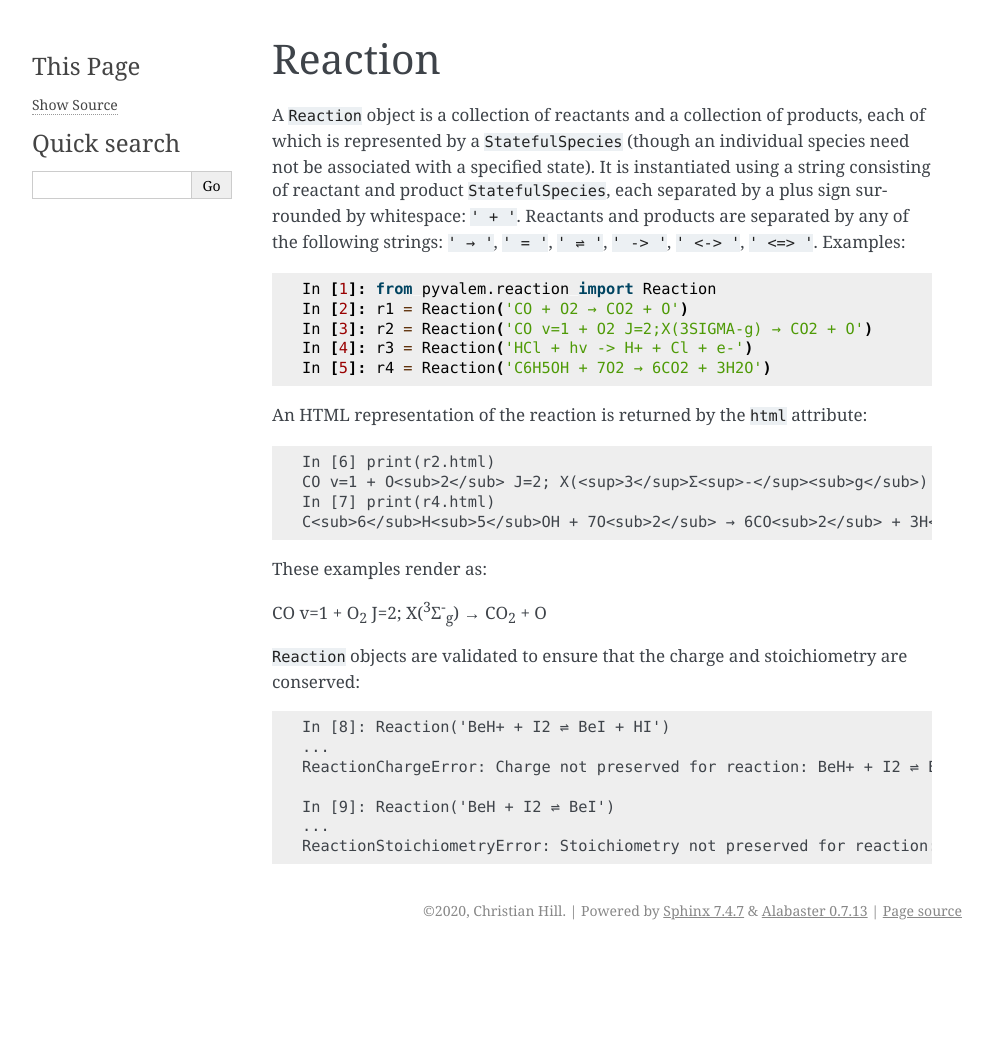
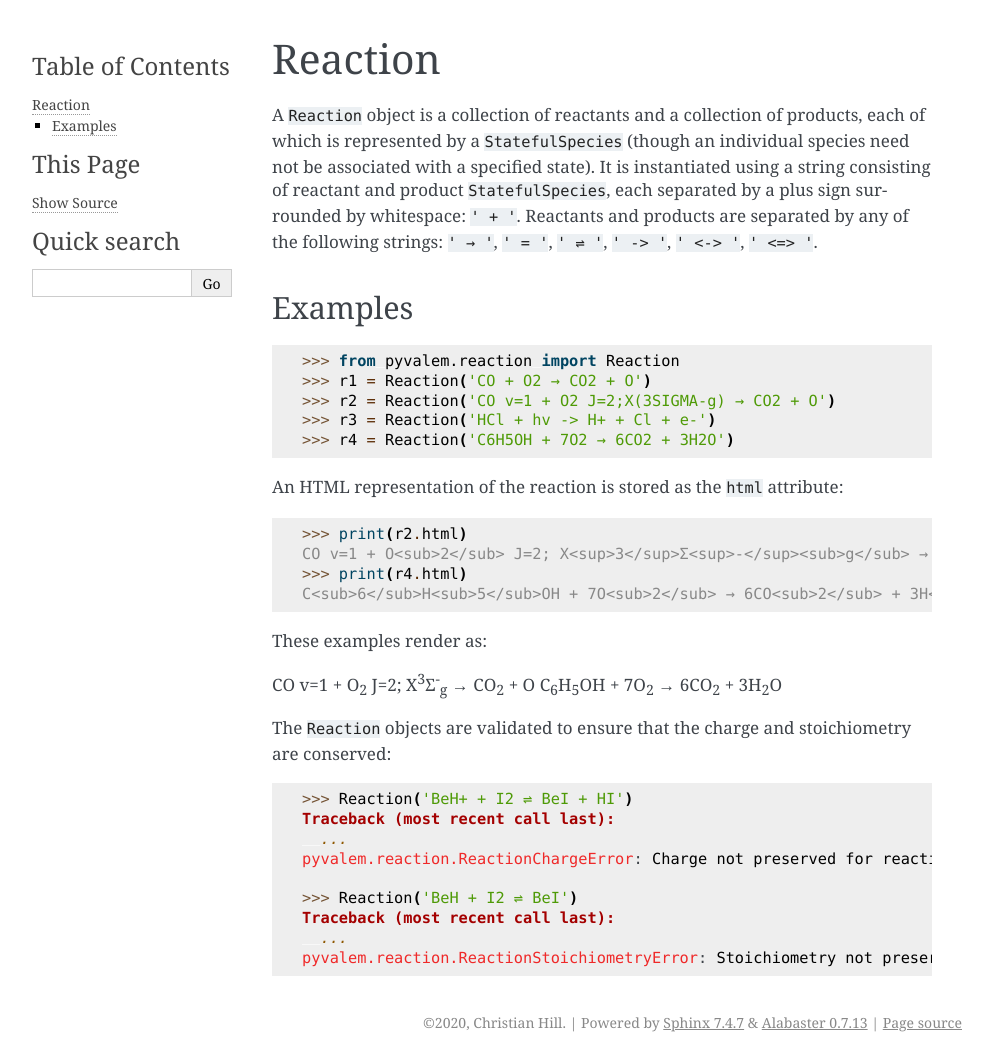
Before and after one commit to xnx/pyvalem, a Sphinx documentation site: the page built from doc/reaction.rst, in a window 1280 px wide. Shown: the whole page, without its empty margins (148-1141 px from the left). Built offline with Sphinx 7.4.7, drawn with Linux system fonts in a browser that asks for light colours; before the commit the page ends 950 px from its top, so only the background shows below that.

Commit message:
tweak the reaction.rst in docs to turn the examples into doctest format

```diff
--- a/doc/reaction.rst
+++ b/doc/reaction.rst
@@ -1,38 +1,50 @@
 Reaction
 ********
 
-A ``Reaction`` object is a collection of reactants and a collection of products, each of which is represented by a ``StatefulSpecies`` (though an individual species need not be associated with a specified state). It is instantiated using a string consisting of reactant and product ``StatefulSpecies``, each separated by a plus sign surrounded by whitespace: ``' + '``. Reactants and products are separated by any of the following strings: ``' → '``, ``' = '``, ``' ⇌ '``, ``' -> '``, ``' <-> '``, ``' <=> '``. Examples::
+A ``Reaction`` object is a collection of reactants and a collection of products,
+each of which is represented by a ``StatefulSpecies`` (though an individual species
+need not be associated with a specified state).
+It is instantiated using a string consisting of reactant and product
+``StatefulSpecies``, each separated by a plus sign surrounded by whitespace: ``' + '``.
+Reactants and products are separated by any of the following strings:
+``' → '``, ``' = '``, ``' ⇌ '``, ``' -> '``, ``' <-> '``, ``' <=> '``.
 
-    In [1]: from pyvalem.reaction import Reaction
-    In [2]: r1 = Reaction('CO + O2 → CO2 + O')
-    In [3]: r2 = Reaction('CO v=1 + O2 J=2;X(3SIGMA-g) → CO2 + O')
-    In [4]: r3 = Reaction('HCl + hv -> H+ + Cl + e-')
-    In [5]: r4 = Reaction('C6H5OH + 7O2 → 6CO2 + 3H2O')
+Examples
+========
 
-An HTML representation of the reaction is returned by the ``html`` attribute::
+.. code-block:: pycon
 
-    In [6] print(r2.html)
-    CO v=1 + O<sub>2</sub> J=2; X(<sup>3</sup>Σ<sup>-</sup><sub>g</sub>) → CO<sub>2</sub> + O
-    In [7] print(r4.html)
+    >>> from pyvalem.reaction import Reaction
+    >>> r1 = Reaction('CO + O2 → CO2 + O')
+    >>> r2 = Reaction('CO v=1 + O2 J=2;X(3SIGMA-g) → CO2 + O')
+    >>> r3 = Reaction('HCl + hv -> H+ + Cl + e-')
+    >>> r4 = Reaction('C6H5OH + 7O2 → 6CO2 + 3H2O')
+
+An HTML representation of the reaction is stored as the ``html`` attribute::
+
+    >>> print(r2.html)
+    CO v=1 + O<sub>2</sub> J=2; X<sup>3</sup>Σ<sup>-</sup><sub>g</sub> → CO<sub>2</sub> + O
+    >>> print(r4.html)
     C<sub>6</sub>H<sub>5</sub>OH + 7O<sub>2</sub> → 6CO<sub>2</sub> + 3H<sub>2</sub>O
 
 These examples render as:
 
 .. raw:: html
 
-    CO v=1 + O<sub>2</sub> J=2; X(<sup>3</sup>Σ<sup>-</sup><sub>g</sub>) → CO<sub>2</sub> + O
+    CO v=1 + O<sub>2</sub> J=2; X<sup>3</sup>Σ<sup>-</sup><sub>g</sub> → CO<sub>2</sub> + O
+    C<sub>6</sub>H<sub>5</sub>OH + 7O<sub>2</sub> → 6CO<sub>2</sub> + 3H<sub>2</sub>O
 
-.. raw:: latex
+The ``Reaction`` objects are validated to ensure that the charge and stoichiometry are
+conserved:
 
-    $\mathrm{C}\mathrm{O} \; v=1 + \mathrm{O}_{2} \; J=2; \; X({}^{3}\Sigma^-_{g}) \rightarrow \mathrm{C}\mathrm{O}_{2} + \mathrm{O}$\\
-    $\mathrm{C}_{6}\mathrm{H}_{5}\mathrm{O}\mathrm{H} + 7\mathrm{O}_{2} \rightarrow 6\mathrm{C}\mathrm{O}_{2} + 3\mathrm{H}_{2}\mathrm{O}$
+.. code-block:: pycon
 
-``Reaction`` objects are validated to ensure that the charge and stoichiometry are conserved::
+    >>> Reaction('BeH+ + I2 ⇌ BeI + HI')
+    Traceback (most recent call last):
+      ...
+    pyvalem.reaction.ReactionChargeError: Charge not preserved for reaction: BeH+ + I2 ⇌ BeI + HI
 
-    In [8]: Reaction('BeH+ + I2 ⇌ BeI + HI')
-    ...
-    ReactionChargeError: Charge not preserved for reaction: BeH+ + I2 ⇌ BeI + HI
-
-    In [9]: Reaction('BeH + I2 ⇌ BeI')
-    ...
-    ReactionStoichiometryError: Stoichiometry not preserved for reaction: BeH + I2 ⇌ BeI
+    >>> Reaction('BeH + I2 ⇌ BeI')
+    Traceback (most recent call last):
+      ...
+    pyvalem.reaction.ReactionStoichiometryError: Stoichiometry not preserved for reaction: BeH + I2 ⇌ BeI
```
